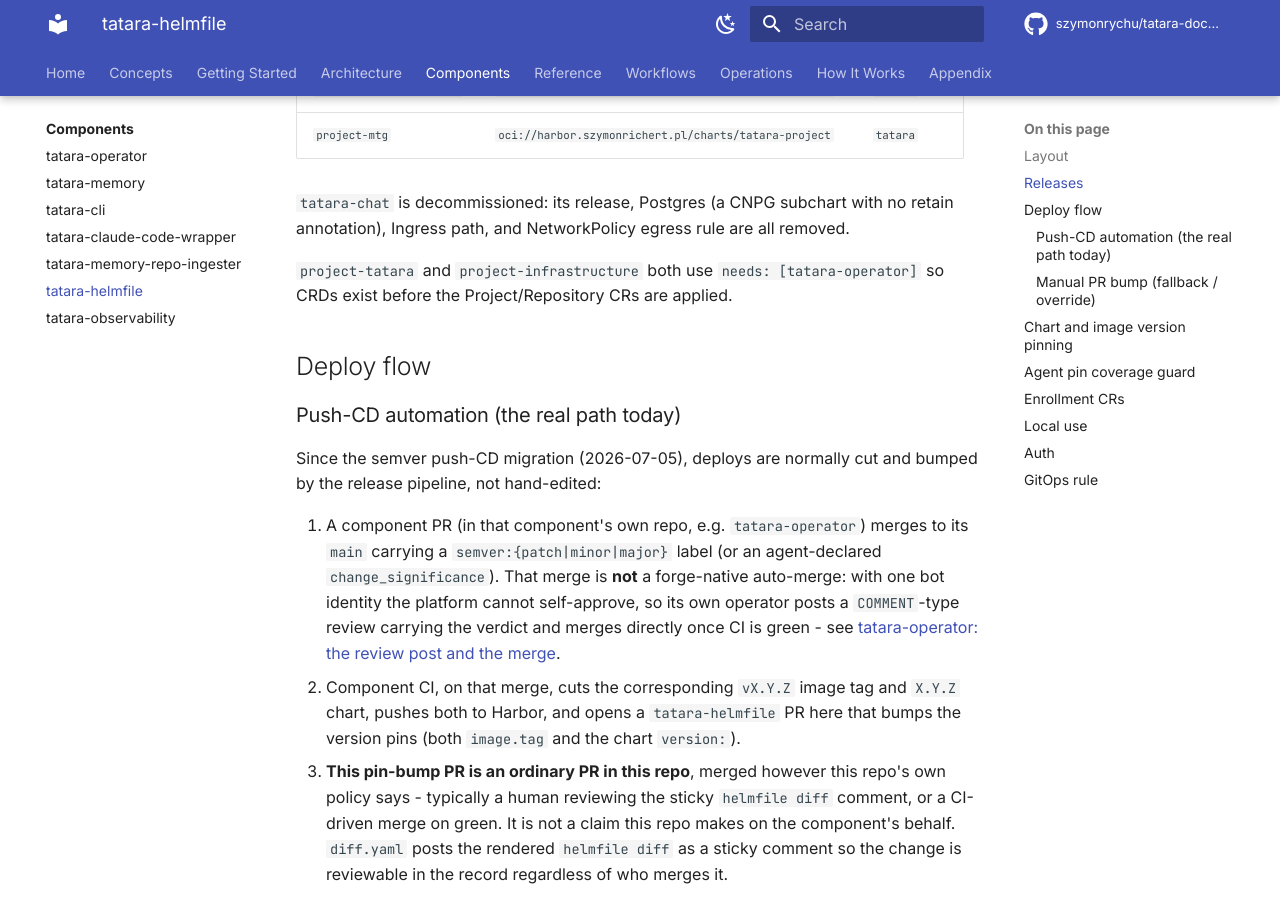
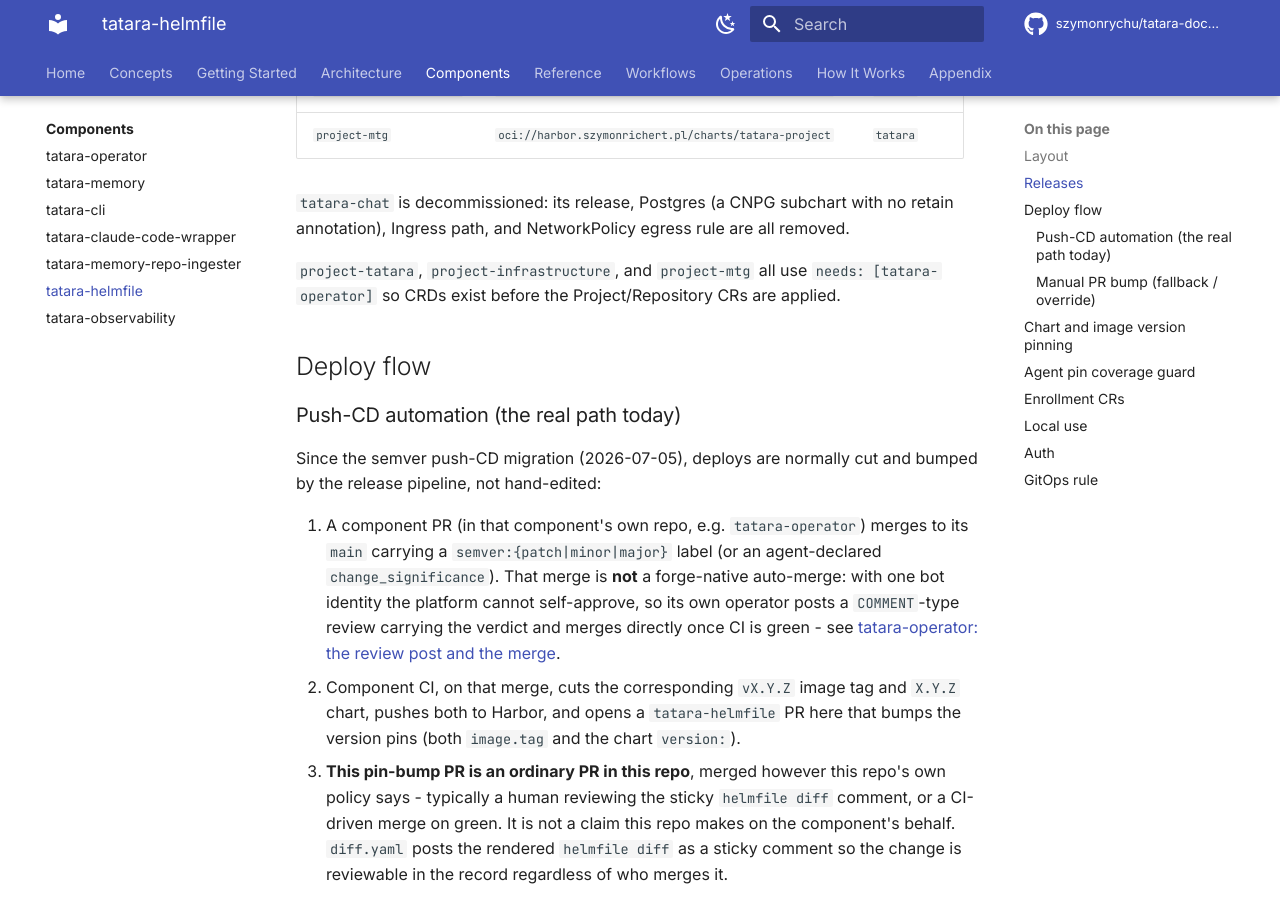
Before and after one commit to szymonrychu/tatara-documentation, an MkDocs documentation site: the page built from docs/components/helmfile.md, in a window 1280 px wide and 900 px high, scrolled down 961 px. Built offline with MkDocs 1.6.1 and Material for MkDocs 9.7.7, drawn with Linux system fonts in a browser that asks for light colours; comment, search, counter and statistics services are not loaded; the version menu is left out.

Commit message:
docs: document project-mtg's needs dependency in tatara-helmfile page
Follow-up to the project-mtg addition: the Layout/Releases sections
already listed it, but the needs:[tatara-operator] sentence still
named only the original two projects.

```diff
--- a/docs/components/helmfile.md
+++ b/docs/components/helmfile.md
@@ -42,7 +42,7 @@ values/
 
 `tatara-chat` is decommissioned: its release, Postgres (a CNPG subchart with no retain annotation), Ingress path, and NetworkPolicy egress rule are all removed. <!-- stale-ok: tatara-chat -->
 
-`project-tatara` and `project-infrastructure` both use `needs: [tatara-operator]` so CRDs exist before the Project/Repository CRs are applied.
+`project-tatara`, `project-infrastructure`, and `project-mtg` all use `needs: [tatara-operator]` so CRDs exist before the Project/Repository CRs are applied.
 
 ## Deploy flow
 
```
